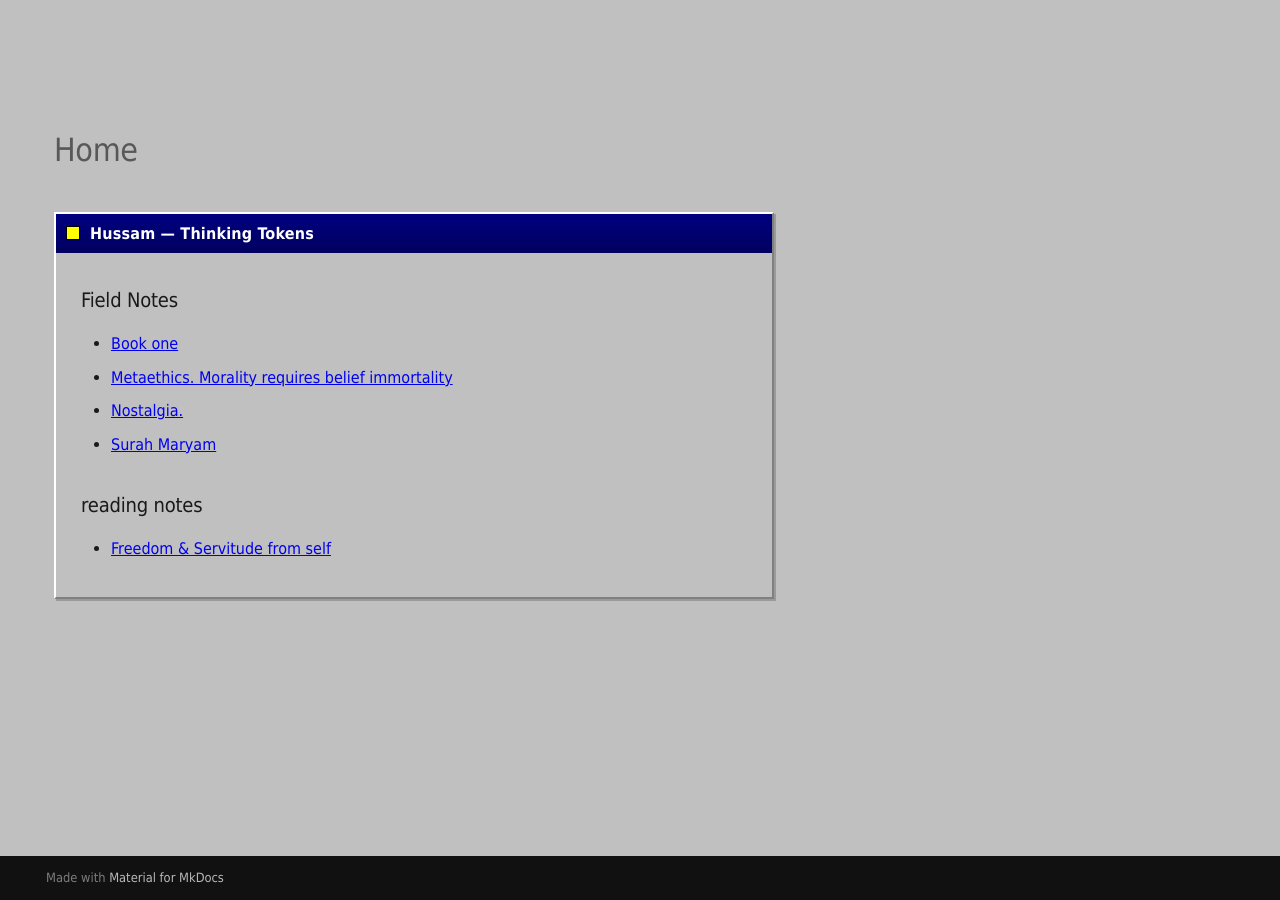
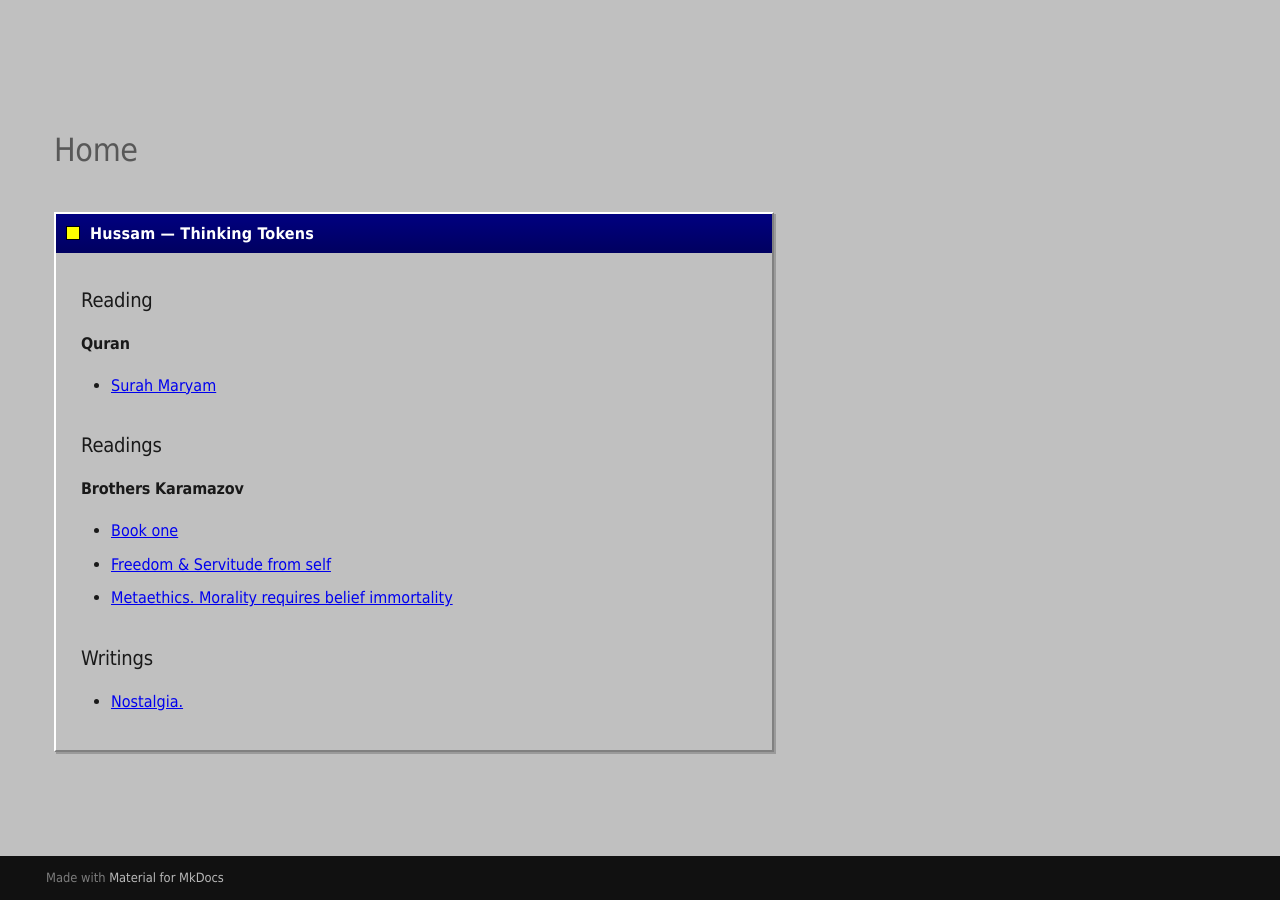
Before and after one commit to hussamh10/thinking-tokens, an MkDocs documentation site: the page built from docs/index.md, in a window 1280 px wide. Built offline with MkDocs 1.6.1 and Material for MkDocs 9.7.7, drawn with Linux system fonts in a browser that asks for light colours.

Commit message:
Export notes + regenerate index

```diff
--- a/docs/index.md
+++ b/docs/index.md
@@ -1,14 +1,19 @@
 <div class="win98-window">
   <div class="win98-titlebar"><span class="win98-icon"></span> Hussam — Thinking Tokens</div>
-  <h3>Field Notes</h3>
+  <h3>Reading</h3>
+  <h4>Quran</h4>
+  <ul class="win98-list">
+    <li><a href="surah-maryam/">Surah Maryam</a></li>
+  </ul>
+  <h3>Readings</h3>
+  <h4>Brothers Karamazov</h4>
   <ul class="win98-list">
     <li><a href="book-one/">Book one</a></li>
+    <li><a href="freedom-servitude-from-self/">Freedom & Servitude from self</a></li>
     <li><a href="metaethics-morality-requires-belief-immortality/">Metaethics. Morality requires belief immortality</a></li>
+  </ul>
+  <h3>Writings</h3>
+  <ul class="win98-list">
     <li><a href="nostalgia/">Nostalgia.</a></li>
-    <li><a href="surah-maryam/">Surah Maryam</a></li>
-  </ul>
-  <h3>reading notes</h3>
-  <ul class="win98-list">
-    <li><a href="freedom-servitude-from-self/">Freedom & Servitude from self</a></li>
   </ul>
 </div>
```
Also changed, not shown: docs/book-one.md (+1 -0 lines), docs/freedom-servitude-from-self.md (+1 -1 lines), docs/metaethics-morality-requires-belief-immortality.md (+1 -0 lines), docs/nostalgia.md (+1 -0 lines), docs/surah-maryam.md (+1 -0 lines).
